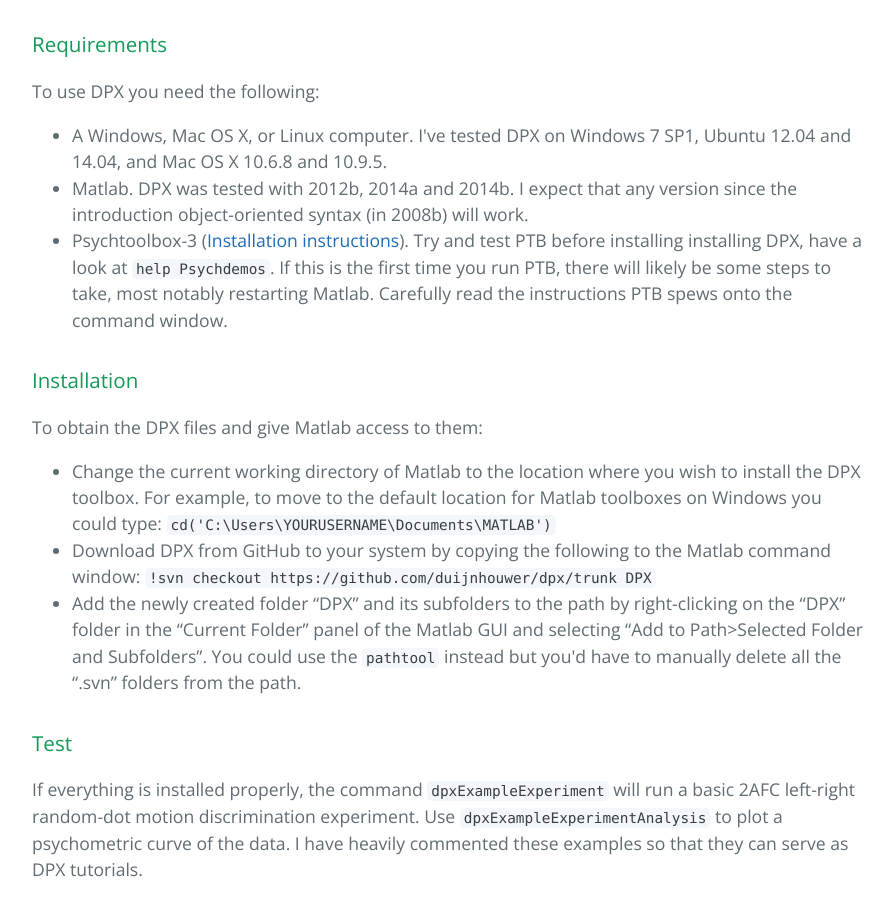
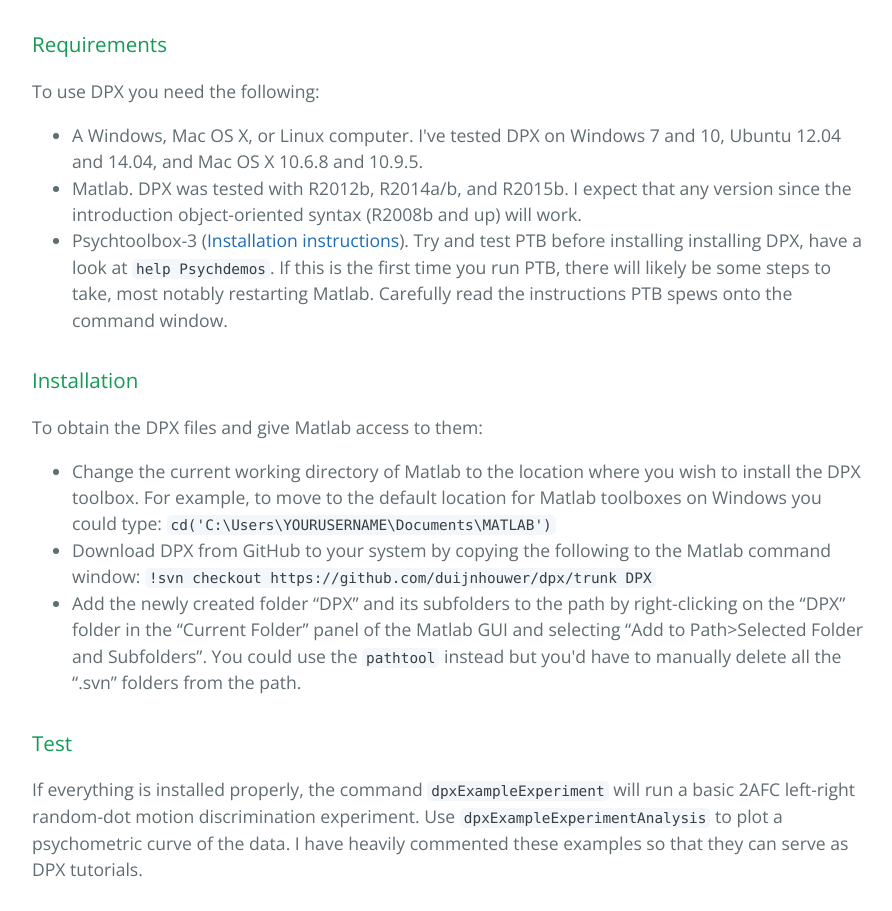
Before and after one commit to duijnhouwer/DPX, a plain HTML site: page index.html in a window 1280 px wide. Shown: the part 844-1755 px from the top of the page, without its empty margins (192-1084 px from the left). Drawn offline with nearby package versions, Linux system fonts and the light colour scheme.

Commit message:
Update index.html

```diff
--- a/index.html
+++ b/index.html
@@ -34,9 +34,9 @@
 <p>To use DPX you need the following:</p>
 
 <ul>
-<li>A Windows, Mac OS X, or Linux computer. I've tested DPX on Windows 7 SP1, Ubuntu 12.04 and 14.04, and Mac OS X 10.6.8 and 10.9.5.</li>
-<li>Matlab. DPX was tested with 2012b, 2014a and 2014b. I expect that any version since the introduction object-oriented syntax (in 2008b) will work.</li>
-<li>Psychtoolbox-3 (<a href="http://psychtoolbox.org/PsychtoolboxDownload">Installation instructions</a>). Try and test PTB before installing installing DPX, have a look at <code>help Psychdemos</code>. If this is the first time you run PTB, there will likely be some steps to take, most notably restarting Matlab. Carefully read the instructions PTB spews onto the command window.</li>
+<li>A Windows, Mac OS X, or Linux computer. I've tested DPX on Windows 7 and 10, Ubuntu 12.04 and 14.04, and Mac OS X 10.6.8 and 10.9.5.</li>
+<li>Matlab. DPX was tested with R2012b, R2014a/b, and R2015b. I expect that any version since the introduction object-oriented syntax (R2008b and up) will work.</li>
+<li>Psychtoolbox-3 (<a href="http://psychtoolbox.org/download/">Installation instructions</a>). Try and test PTB before installing installing DPX, have a look at <code>help Psychdemos</code>. If this is the first time you run PTB, there will likely be some steps to take, most notably restarting Matlab. Carefully read the instructions PTB spews onto the command window.</li>
 </ul>
 
 <h3>
```
